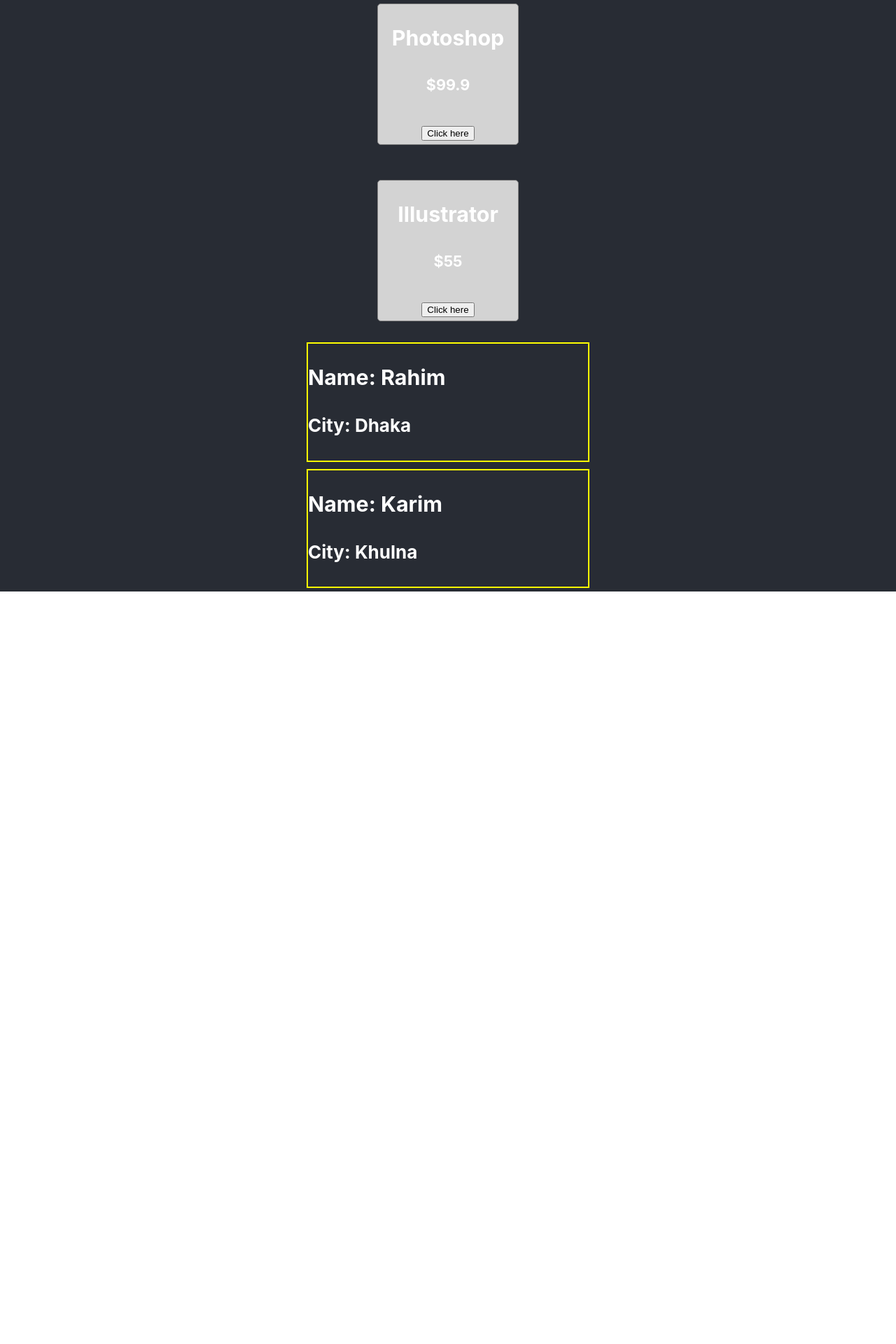
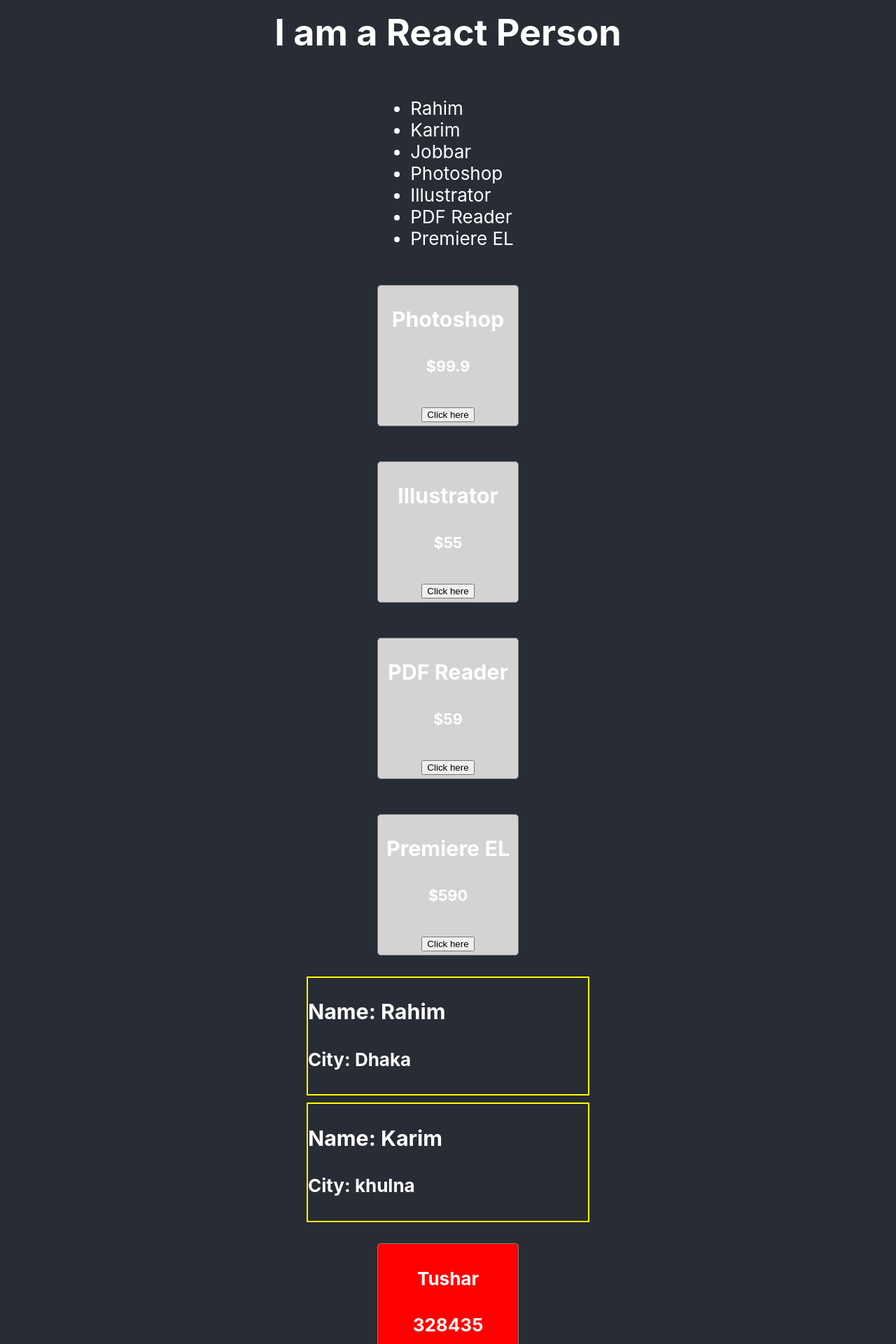
Before and after one commit to emran899dev/react-core-concept, a React (Create React App) app: page / in a window 1280 px wide. Shown: the part 20-1940 px from the top of the page at 70% size. Before the commit the page ends 865 px from the top, so only its background shows below. Built offline with nearby package versions, Linux system fonts and the light colour scheme.

Commit message:
useing map method and added friend component

```diff
--- a/src/App.js
+++ b/src/App.js
@@ -2,26 +2,50 @@ import React from 'react';
 import './App.css';
 
 function App() {
-  const personName = ['Rahim', 'Karim', 'Jabbar']
-  const cityName = ['Dhaka', 'Khulna']
+  const personName = ['Rahim', 'Karim', 'Jobbar']
 
-  const personAddress = {
-    city1: cityName[0],
-    city2: cityName[1]
-  }
+  const personAddress = [
+    {city: 'Dhaka'},
+    {city: 'khulna'}
+  ]
 
   const products = [
 
     { name: 'Photoshop', price: '$99.9' },
-    { name: 'Illustrator', price: '$55' }
+    { name: 'Illustrator', price: '$55' },
+    { name: 'PDF Reader', price: '$59' },
+    { name: 'Premiere EL', price: '$590' }
 
   ]
+
+  const friendList = [
+    {name: 'Tushar',roll: 328435},
+    {name: 'Emran Nazir',roll: 328435},
+    {name: 'Abdullha ',roll: 328435},
+    {name: 'Sohidul islam',roll: 328435},
+    {name: 'shanto shek',roll: 328435}
+  ]
+
   return (
     <header className="App-header">
-      <Product product={products[0]}></Product>
-      <Product product={products[1]}></Product>
-      <Person name={personName[0]} address={personAddress.city1}></Person>
-      <Person name={personName[1]} address={personAddress.city2}></Person>
+      <h1>I am a React Person</h1>
+      <ul>
+        {
+          personName.map(pName => <li>{pName}</li>)
+
+        }
+        {
+          products.map(product => <li>{product.name}</li>)
+        }
+      </ul>
+      {
+        products.map(pd => <Product product={pd}></Product>)
+      }
+      <Person name={personName[0]} address={personAddress[0].city}></Person>
+      <Person name={personName[1]} address={personAddress[1].city}></Person>
+      {
+        friendList.map(fList => <Friends friends={fList}></Friends> )
+      }
     </header>
   );
 }
@@ -63,4 +87,25 @@ function Person(props) {
   )
 }
 
+function Friends(props) {
+  const friendsStyle = {
+    border: '1px solid gray',
+    borderRadius: '5px',
+    margin: '25px',
+    backgroundColor: 'red',
+    height: '200px',
+    width: '200px',
+    float: 'left',
+    textAlign: 'center'
+  }
+  const { name, roll } = props.friends
+  console.log(name,roll);
+  return (
+    <div style={friendsStyle}>
+      <h4>{name}</h4>
+      <h4>{roll}</h4>
+    </div>
+  )
+}
+
 export default App;
```
